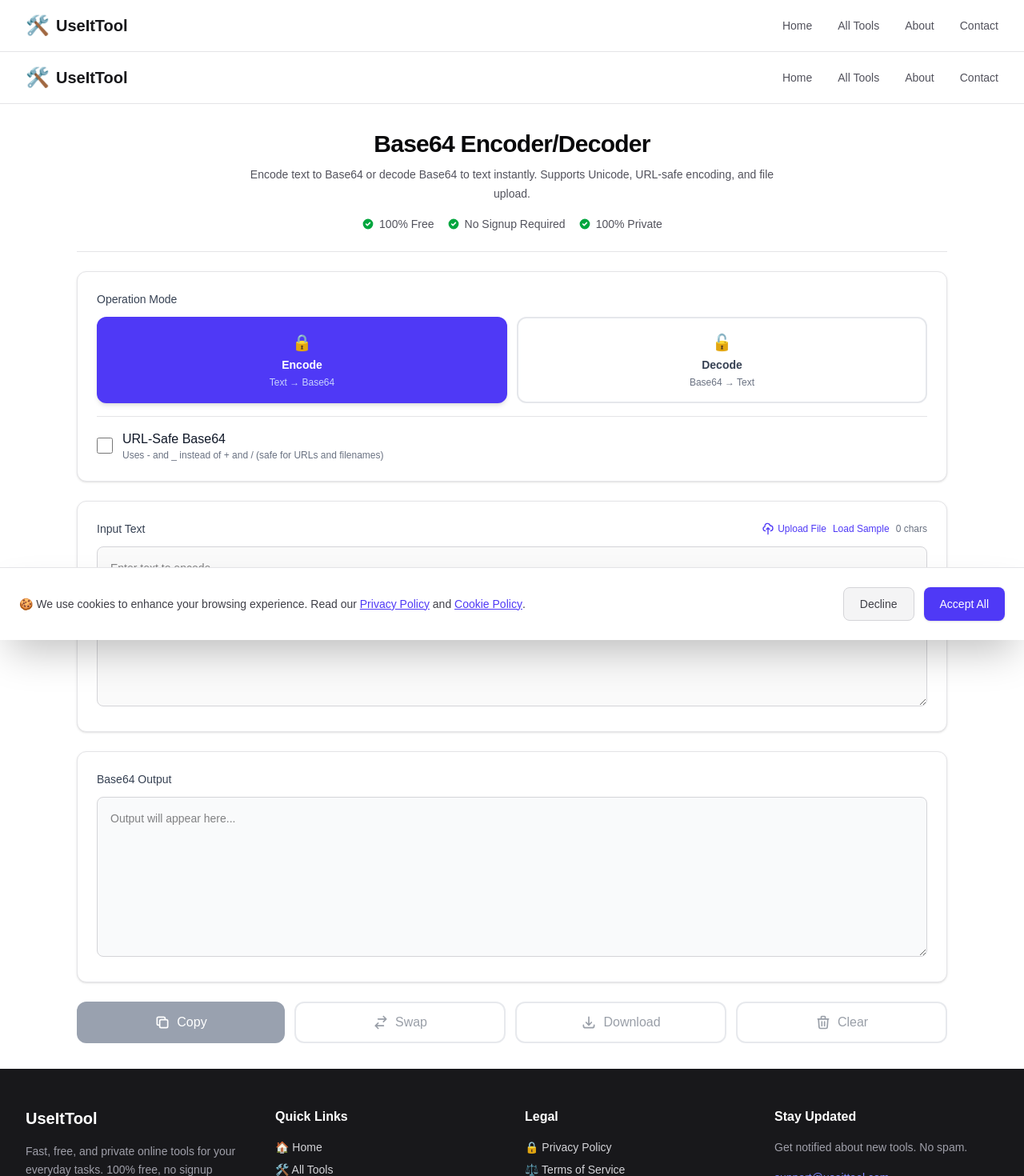
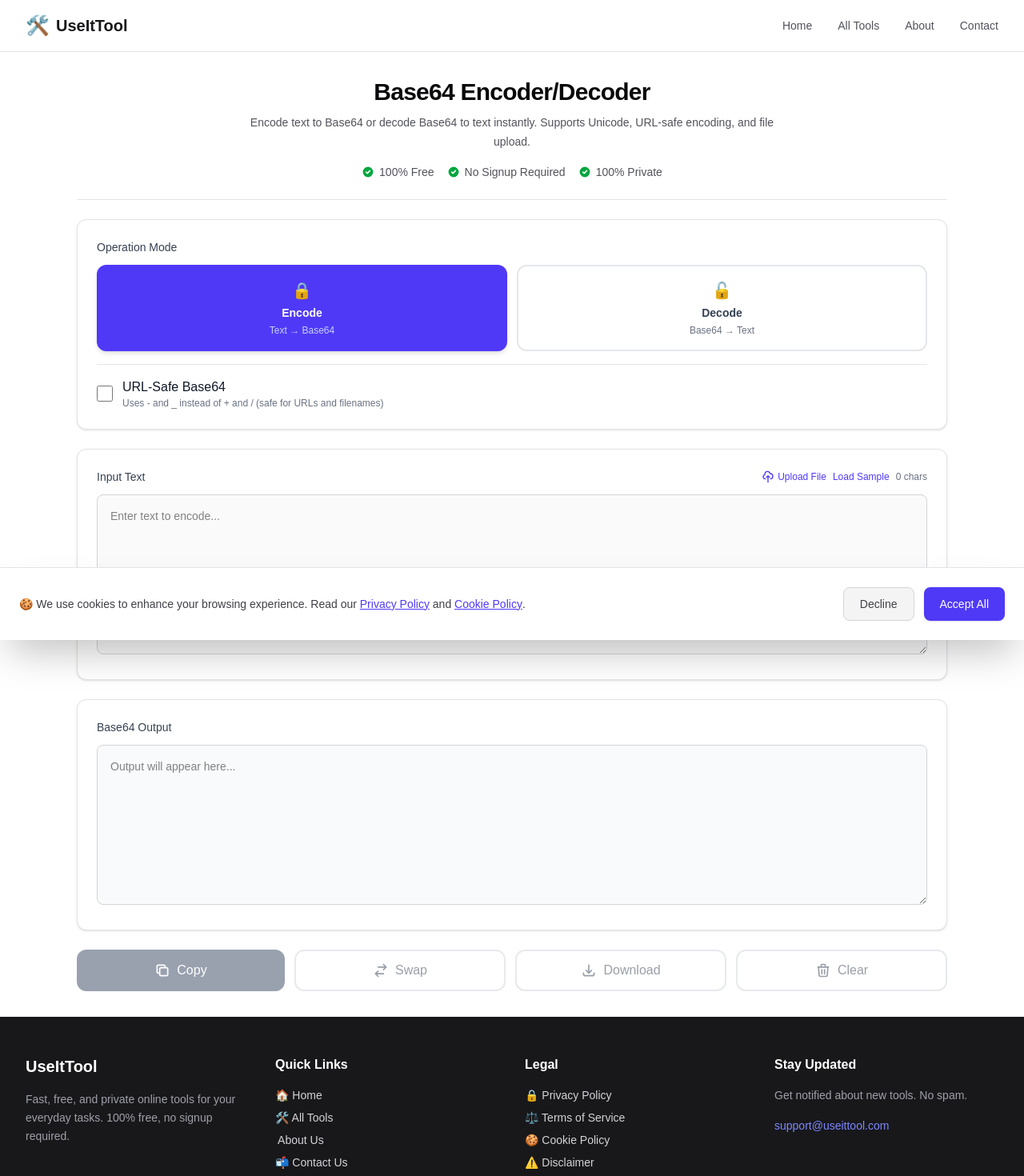
Before and after one commit to useittool-blip/useittool, a Next.js app: page /tools/base64-encoder-decoder in a window 1280 px wide. Shown: the top 1470 px of the page at 80% size. Built offline with nearby package versions, Linux system fonts and the light colour scheme.

Commit message:
Fix duplicate Header and Footer in tools layout

```diff
--- a/app/tools/layout.tsx
+++ b/app/tools/layout.tsx
@@ -1,5 +1,3 @@
-import Header from "@/components/Header";
-import Footer from "@/components/Footer";
 import ToolHero from "@/components/ToolHero";
 
 export default function ToolsLayout({
@@ -9,12 +7,10 @@ export default function ToolsLayout({
 }) {
   return (
     <div className="min-h-screen bg-white text-zinc-950">
-      <Header />
       <main className="mx-auto max-w-6xl px-6 py-8 lg:px-8">
         <ToolHero />
         {children}
       </main>
-      <Footer />
     </div>
   );
 }
```
